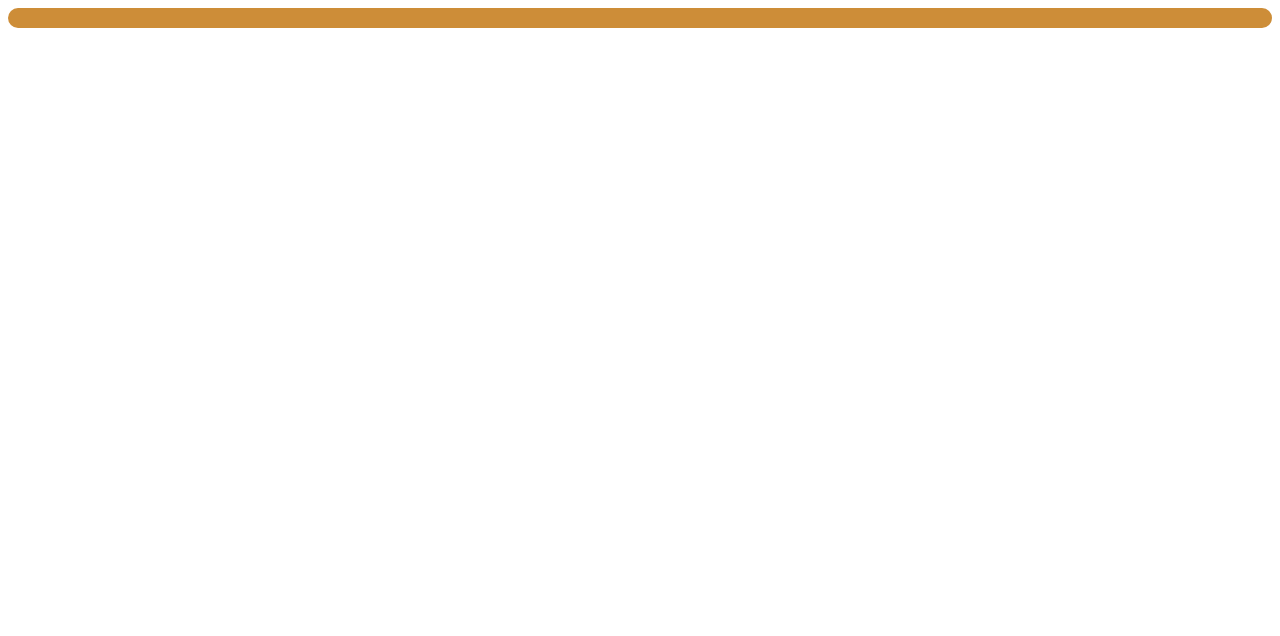
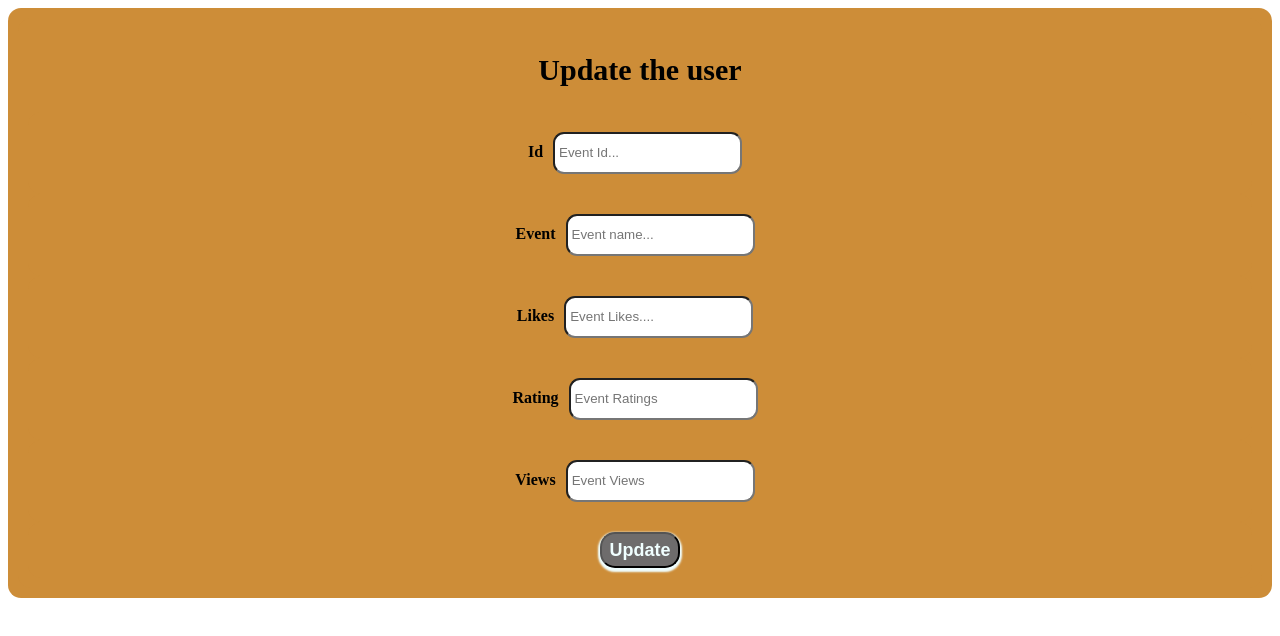
Before and after one commit to kalviumcommunity/Squad47_rampWalk_Failures, a React (Vite) app in the folder client/: page /update/1 in a window 1280 px wide. Before the commit this address had no page. Shown: the top 636 px of the page. Built offline with nearby package versions, Linux system fonts and the light colour scheme.

Commit message:
Update.jsx

```diff
--- a/client/package.json
+++ b/client/package.json
@@ -10,6 +10,7 @@
     "preview": "vite preview"
   },
   "dependencies": {
+    "axios": "^1.6.7",
     "react": "^18.2.0",
     "react-dom": "^18.2.0"
   },
--- a/client/src/App.css
+++ b/client/src/App.css
@@ -66,3 +66,16 @@ h2{
     color: black;
     transition: 0.5s;
 }
+.update{
+    background-color: rgb(84, 213, 84);
+    line-height: 40px;
+    width: 100px;
+    font-size: 17px;
+    font-weight: bold;
+    border-radius: 13px;
+    box-shadow: 0px 2px 2px 2px;
+}
+.update:hover{
+    box-shadow: 0px 3px 3px 3px;
+    transition: 0.5s;
+}
--- a/client/src/App.jsx
+++ b/client/src/App.jsx
@@ -2,6 +2,7 @@ import React from 'react'
 import './App.css'
 import Home from './components/Home'
 import Create from './components/Create.jsx'
+import Update from './components/Update.jsx'
 import { BrowserRouter, Routes, Route } from 'react-router-dom'
 
 
@@ -14,6 +15,7 @@ function App() {
     <Routes>
       <Route path='/' element={<Home/>}/>
       <Route path='/create' element={<Create/>}/>
+      <Route path='/update/:id' element={<Update/>}/>
     </Routes>
     </BrowserRouter>
 
--- a/client/src/components/Create.jsx
+++ b/client/src/components/Create.jsx
@@ -45,11 +45,11 @@ function Create() {
         </div>
 
         <div><label htmlFor=""><strong>Rating</strong></label>
-        <input type="text" placeholder='Event Ratings' onChange={(e) => setRating(e.target.value)}/>
+        <input type="text" placeholder='Event Ratings...' onChange={(e) => setRating(e.target.value)}/>
         </div>
 
         <div><label htmlFor=""><strong>Views</strong></label>
-        <input type="text" placeholder='Event Views' onChange={(e) => setViews(e.target.value)}/>
+        <input type="text" placeholder='Event Views...' onChange={(e) => setViews(e.target.value)}/>
         </div>
 
         <div >
--- a/client/src/components/Home.jsx
+++ b/client/src/components/Home.jsx
@@ -18,10 +18,13 @@ const Home = () => {
       <h2>
         <Link to="/create">Click here </Link> to add a new event
       </h2>
+
       <p>Some rampwalk failures will be shown in this website.</p>
       <div className="img"> image</div>
       <p>For more information, please refer to the README file.</p>
       <p>Thank you for using this website.</p>
+
+      <button className='update'><Link to={`/update/${data}`}>Update</Link></button>
 
       {data["events"] &&
         data["events"].map((item, index) => (
--- a/client/src/components/Update.jsx
+++ b/client/src/components/Update.jsx
@@ -0,0 +1,75 @@
+import React, { useState, useEffect } from 'react'
+import axios from 'axios'
+import {useNavigate, useParams} from 'react-router-dom'
+
+function Update() {
+
+    const {id} = useParams()
+
+    const [Id,setId] = useState()
+    const [data, setData] = useState({});
+    const [Event,setEvent] = useState()
+    const [Likes, setLikes] = useState()
+    const [Rating, setRating] = useState()
+    const [Views, setViews] = useState()
+
+    const navigate = useNavigate()
+
+    useEffect(() => {
+        fetch(`http://localhost:3000`)
+          .then((res) => console.log(res))
+          .then((jsonData) => setData(jsonData[0]))
+          .catch((err) => console.log(err));
+      },[]);
+
+    const handleSubmit = (e)=>{
+        e.preventDefault()
+        axios.post("http://localhost:3000",{
+            Id : Id,
+            Event : Event,
+            Likes:Likes,
+            Rating : Rating,
+            Views : Views
+        })
+        .then(result=>{
+            console.log(result)
+            navigate("/")
+        })
+        .catch(err => console.log(err))
+    }
+  return (
+    <div>
+      <form onSubmit={(e)=>handleSubmit(e)}>
+        <h2>Update the user</h2>
+
+        <div><label htmlFor=""><strong>Id</strong></label>
+        <input type="text" placeholder='Event Id...' onChange={(e) => setId(e.target.value)} />
+        </div>
+
+
+        <div><label htmlFor=""><strong>Event</strong></label>
+        <input type="text" placeholder='Event name...' onChange={(e) => setEvent(e.target.value)} />
+        </div>
+
+        <div><label htmlFor=""><strong>Likes</strong></label>
+        <input type="text" placeholder='Event Likes....' onChange={(e) => setLikes(e.target.value)} />
+        </div>
+
+        <div><label htmlFor=""><strong>Rating</strong></label>
+        <input type="text" placeholder='Event Ratings' onChange={(e) => setRating(e.target.value)}/>
+        </div>
+
+        <div><label htmlFor=""><strong>Views</strong></label>
+        <input type="text" placeholder='Event Views' onChange={(e) => setViews(e.target.value)}/>
+        </div>
+
+        <div >
+            <button className='btn' type ="submit">Update</button>
+        </div>
+
+      </form>
+    </div>
+  )
+}
+
+export default Update
```
Also changed, not shown: 2 other files (tests, documents, lock files or other folders).
